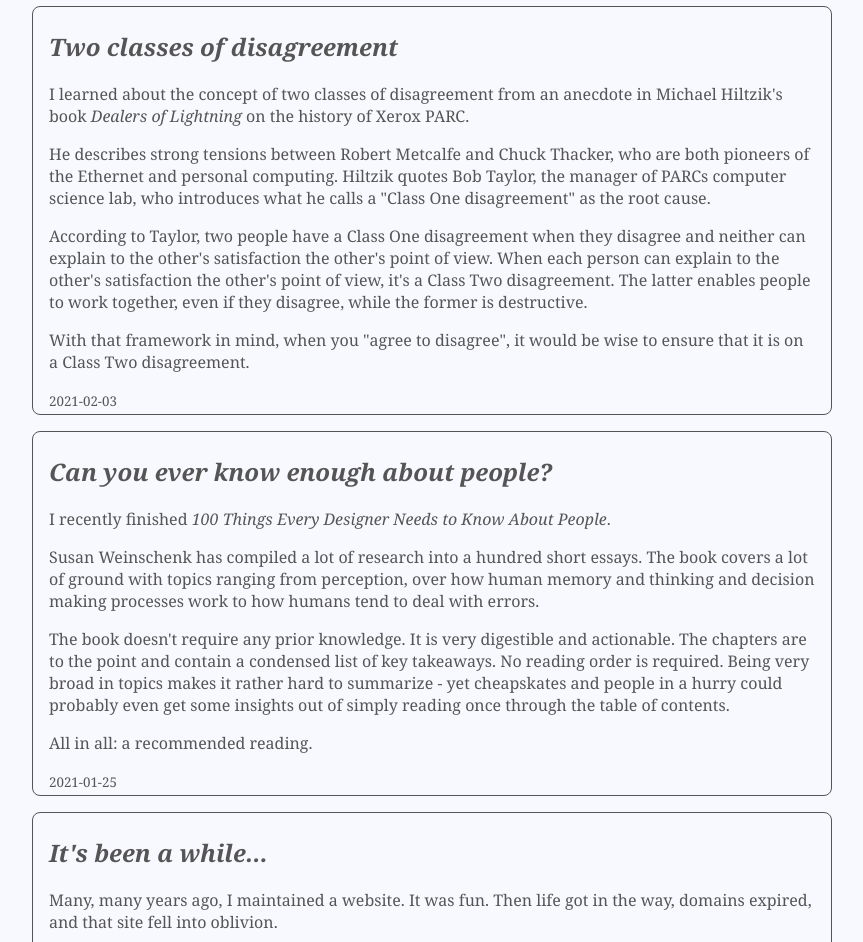
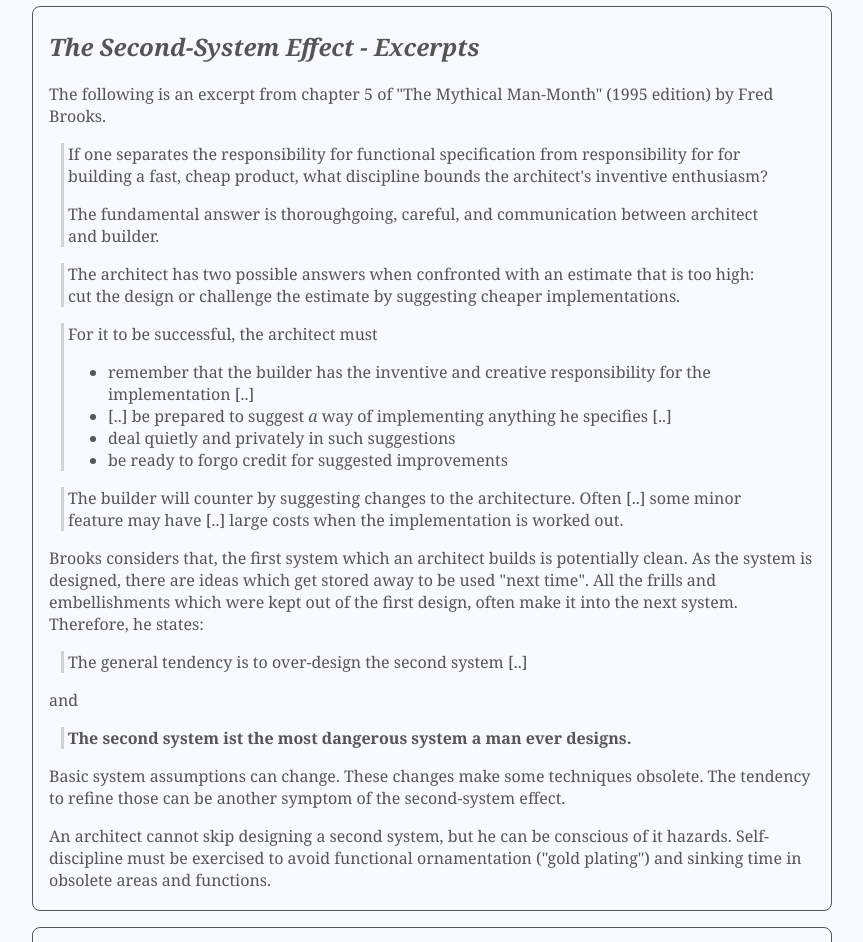
Before and after one commit to fnh/fnh.github.io, a plain HTML site: page index.html in a window 1280 px wide. Shown: the part 80-1022 px from the top of the page, without its empty margins (208-1071 px from the left). Drawn offline with Linux system fonts and the light colour scheme.

Commit message:
Add article

```diff
--- a/index.html
+++ b/index.html
@@ -1,6 +1,6 @@
 <!DOCTYPE html>
 <html>
-<title>Fabians notes</title>
+<title>Fabian's public notepad</title>
 <head>
     <style>
         body {
@@ -34,9 +34,20 @@
             font-style: italic;
         }
 
+        article h2 {
+            font-style: italic;
+            font-size: larger;
+        }
+
         footer {
             font-size: smaller;
             font-style: italic;
+        }
+
+        blockquote {
+            border-left: 3px solid lightgrey;
+            padding-left: .25rem;
+            margin-left: 0.75rem;
         }
     </style>
     <meta name="viewport" content="width=device-width, initial-scale=1.0">
@@ -46,10 +57,75 @@
 <body>
 
 <header>
-    <h1>Notes to myself</h1>
+    <h1>Notes, memos, marginalia...</h1>
 </header>
 
 <main>
+<article id="2021-03-14">
+<h1>The Second-System Effect - Excerpts</h1>
+
+<p>
+The following is an excerpt from chapter 5 of "The Mythical Man-Month" (1995 edition) by Fred Brooks.
+</p>
+
+<blockquote>
+<p>
+If one separates the responsibility for functional specification
+from responsibility for for building a fast, cheap product, what discipline
+bounds the architect's inventive enthusiasm?
+</p>
+<p>
+The fundamental answer is thoroughgoing, careful, and communication between
+architect and builder.
+</p>
+</blockquote>
+
+<blockquote>
+The architect has two possible answers when confronted with an estimate that is too high:
+cut the design or challenge the estimate by suggesting cheaper implementations.
+</blockquote>
+
+<blockquote>
+For it to be successful, the architect must
+<ul>
+<li>remember that the builder has the inventive and creative responsibility for the implementation [..]</li>
+<li>[..] be prepared to suggest <i>a</i> way of implementing anything he specifies [..]</li>
+<li>deal quietly and privately in such suggestions</li>
+<li>be ready to forgo credit for suggested improvements</li>
+</ul>
+</blockquote>
+
+<blockquote>
+The builder will counter by suggesting changes to the architecture. Often [..] some minor
+feature may have [..] large costs when the implementation is worked out.
+</blockquote>
+
+<p>
+Brooks considers that, the first system which an architect builds is potentially clean.
+As the system is designed, there are ideas which get stored away to be used "next time".
+All the frills and embellishments which were kept out of the first design, often make it into
+the next system. Therefore, he states:
+</p>
+
+<blockquote>The general tendency is to over-design the second system [..]</blockquote>
+
+and
+
+<blockquote>
+<b>The second system ist the most dangerous system a man ever designs.</b>
+</blockquote>
+
+<p>
+Basic system assumptions can change. These changes make some techniques obsolete.
+The tendency to refine those can be another symptom of the second-system effect.
+</p>
+
+<p>
+An architect cannot skip designing a second system, but he can be conscious of it hazards.
+Self-discipline must be exercised to avoid functional ornamentation ("gold plating")
+and sinking time in obsolete areas and functions.
+</p>
+</article>
 
 <article id="2021-02-03">
 <h1>Two classes of disagreement</h1>
@@ -144,6 +220,8 @@
 &copy; Fabian Holzer, 2021 -
 </footer>
 
+
+
 </body>
 
 </html>
```
